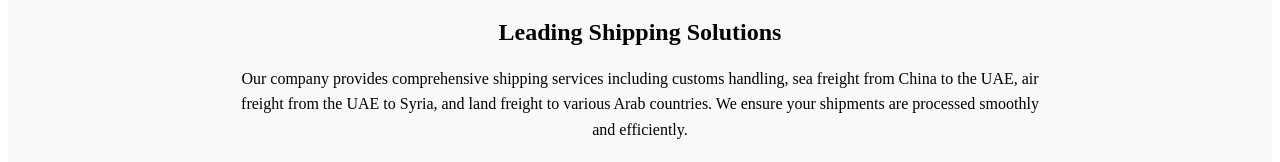
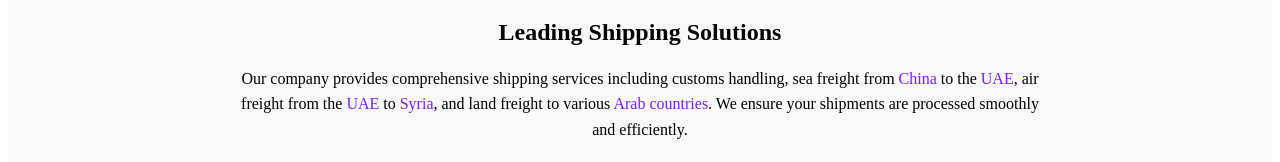
Before and after one commit to Ali-shok/KingsLand, a React (Create React App) app: page / in a window 1280 px wide. Shown: the part 790-952 px from the top of the page. Built offline with nearby package versions, Linux system fonts and the light colour scheme; the HTML template or start-up script is replaced by a standard one.

Commit message:
Add 404.html to handle page reloads

```diff
--- a/src/components/Sections/Header.jsx
+++ b/src/components/Sections/Header.jsx
@@ -6,6 +6,28 @@
 
 export default function Header() {
   const {language} = useContext(LanguageContext);
+  const highlightCountries = (text, language) => {
+    const countryNames =
+      language === "en"
+        ? ["China", "UAE", "Syria", "Arab countries"]
+        : [
+            "الإمارات",
+            "الصين",
+            "الإمارات العربية المتحدة",
+            "سوريا",
+            "الدول العربية",
+          ];
+
+    return text
+      .split(new RegExp(`(${countryNames.join("|")})`, "g"))
+      .map((part, index) =>
+        countryNames.includes(part) ? (
+          <HighlightedText key={index}>{part}</HighlightedText>
+        ) : (
+          part
+        )
+      );
+  };
 
   const translations = {
     en: {
@@ -22,7 +44,7 @@
       title: "حلول الشحن الرائدة",
       description: `تقدم شركتنا خدمات شحن شاملة بما في ذلك التخليص الجمركي والشحن البحري من الصين إلى الإمارات العربية المتحدة،
 الشحن الجوي من الإمارات العربية المتحدة إلى سوريا، والشحن البري إلى مختلف الدول العربية. نحن نضمن معالجة شحناتكم
-بسلاسة وكفاءة.`,
+بسلاسة وكفاءة`,
     },
   };
 
@@ -42,7 +64,9 @@
               {intro} <HighlightedText>{company}</HighlightedText>
             </h3>
             <h2 className="font40 extraBold">{title}</h2>
-            <p className="font12">{description}</p>
+            <p className="font12">
+              {highlightCountries(description, language)}
+            </p>
           </InfoContent>
         </div>
       </CompanyInfoSection>
@@ -73,7 +97,7 @@
   50% {
     filter: blur(10px);
     opacity: 0.5;
-  }
+}
   100% {
     filter: blur(0);
     opacity: 1;
```
